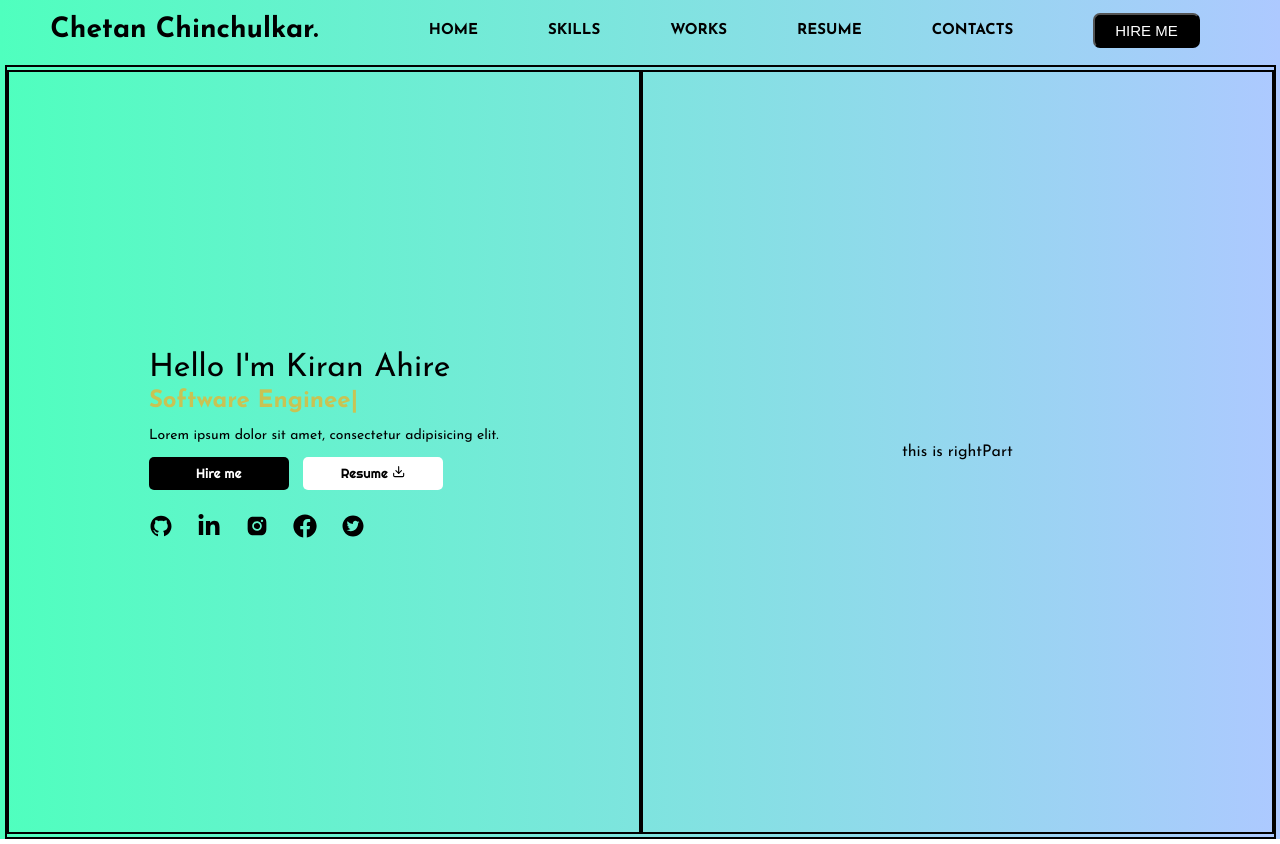
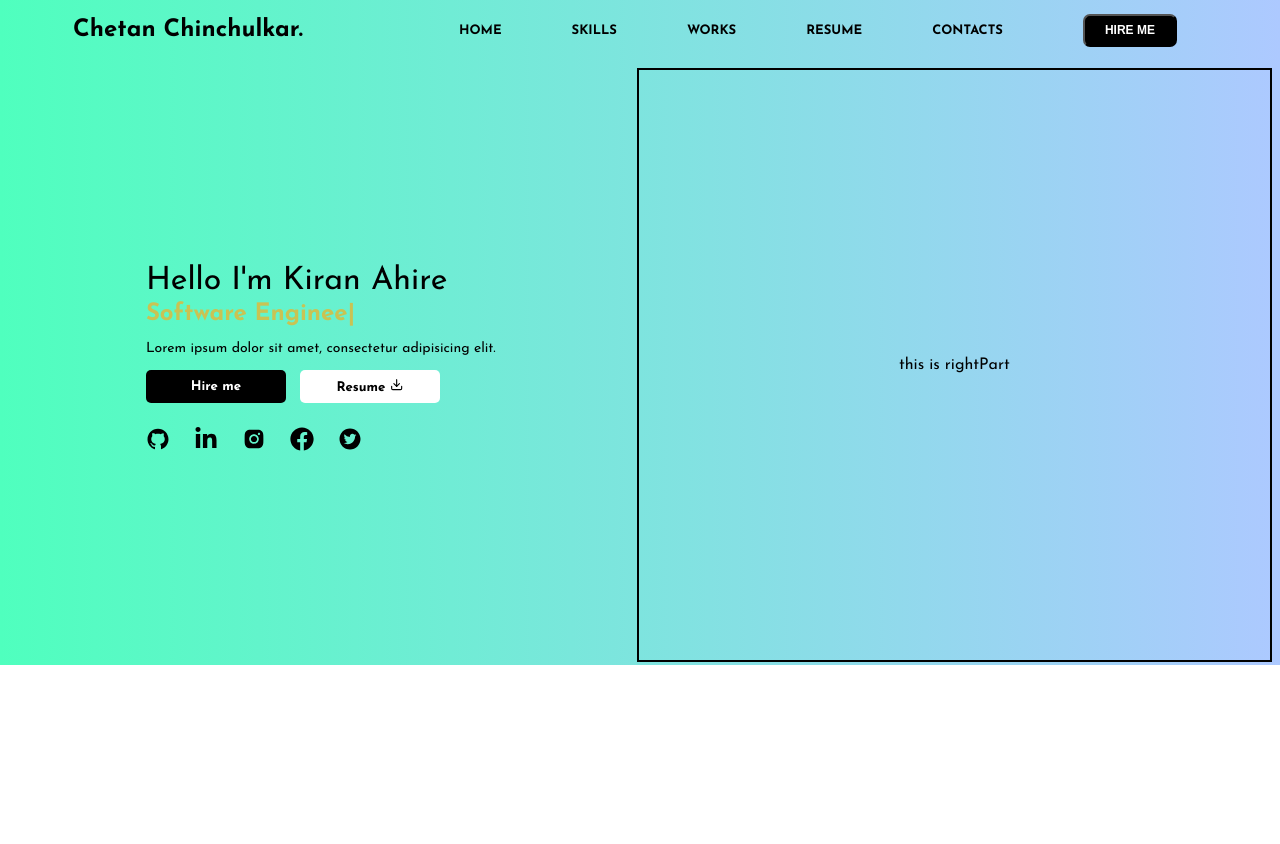
Before and after one commit to chetan635/gaganyan, a React (Create React App) app in the folder gaganyan-portfolio/: page / in a window 1280 px wide. After the commit the page ends 800 px from the top, so only its background shows below. Built offline with nearby package versions, Linux system fonts and the light colour scheme.

Commit message:
Fixed small mistakes and updated changes.

```diff
--- a/gaganyan-portfolio/src/components/NavBar.js
+++ b/gaganyan-portfolio/src/components/NavBar.js
@@ -3,18 +3,18 @@ import '../styles/NavBar.css'
 export default function navBar() {
   return (
     <div className="Navbody">
-      <div className="profileName">
+      <div className="profile-name">
         Chetan Chinchulkar.
       </div>
-      <div className="profileNavigation">
-        <ul className='profileNavigation_Items'>
-          <li>HOME</li>
-          <li>SKILLS</li>
-          <li>WORKS</li>
-          <li>RESUME</li>
-          <li>CONTACTS</li>
+      <div className="profile-navigation">
+        <ul className='profile-navigation-items'>
+          <li><a href="">HOME</a></li>
+          <li><a href="">SKILLS</a></li>
+          <li><a href="">WORKS</a></li>
+          <li><a href="">RESUME</a></li>
+          <li><a href="">CONTACTS</a></li>
         </ul>
-        <button className='profileNavigation_HireMe'>HIRE ME</button>
+        <button className='profile-navigation-hireme'>HIRE ME</button>
       </div>
     </div>
   )
--- a/gaganyan-portfolio/src/styles/NavBar.css
+++ b/gaganyan-portfolio/src/styles/NavBar.css
@@ -7,22 +7,27 @@
     padding: 5px 0px 5px 0px;
 }
 
-.profileName{
-    font-size: 28px;
+a{
+    text-decoration: none;
+    color: black;
+}
+
+.profile-name{
+    font-size: 24px;
     font-weight: bolder;
 }
 
-.profileNavigation{
+.profile-navigation{
     display: flex;
     justify-content: center;
     flex-direction: row;
     gap: 40px;
 }
 
-.profileNavigation_Items{
+.profile-navigation-items{
     display: flex;
     font-weight: bold;
-    font-size: 15px;
+    font-size: 13px;
     justify-content: center;
     padding: 5px;
     margin: 5px;
@@ -30,10 +35,11 @@
     gap: 70px;
 }
 
-.profileNavigation_HireMe{
+.profile-navigation-hireme{
     font-weight: 300;
-    font-size: 15px;
+    font-size: 12px;
     background-color: black;
+    font-weight: bold;
     color: white;
     padding: 5px 20px 5px 20px;
     margin: 0px 30px 0px 30px;
--- a/gaganyan-portfolio/src/styles/PortfolioDescription.css
+++ b/gaganyan-portfolio/src/styles/PortfolioDescription.css
@@ -3,11 +3,10 @@
     flex-direction: row;
     justify-content: space-between;
     align-items: center;
-    height: 760px;
+    height: 590px;
     width: 99%;
     padding: 5px 0px 5px 0px;
     margin: 5px;
-    border: 2px solid black;
 }
 
 .leftPart{
@@ -16,7 +15,6 @@
     align-items: center;
     height: 100%;
     width: 50%;
-    border: 2px solid black;
 }
 
 .rightPart{
@@ -25,5 +23,6 @@
     align-items: center;
     height: 100%;
     width: 50%;
+    /* Remove after done Updating right Part */
     border: 2px solid black;
 }
--- a/gaganyan-portfolio/src/styles/PortfolioDescriptionIntroduction.css
+++ b/gaganyan-portfolio/src/styles/PortfolioDescriptionIntroduction.css
@@ -21,7 +21,8 @@
     background-color: black;
     color: white;
     border: none;
-    font-family: 'Righteous', cursive;
+    font-family: 'Josefin Sans', sans-serif;
+    font-weight: bold;
     padding: 8px 0px;
     margin: 0 14px 0 0;
     border-radius: 5px;
@@ -32,7 +33,8 @@
     background-color: white;
     color: black;
     border: none;
-    font-family: 'Righteous', cursive;
+    font-family: 'Josefin Sans', sans-serif;
+    font-weight: bold;
     padding: 8px 0px;
     border-radius: 5px;
     width: 140px;
```
